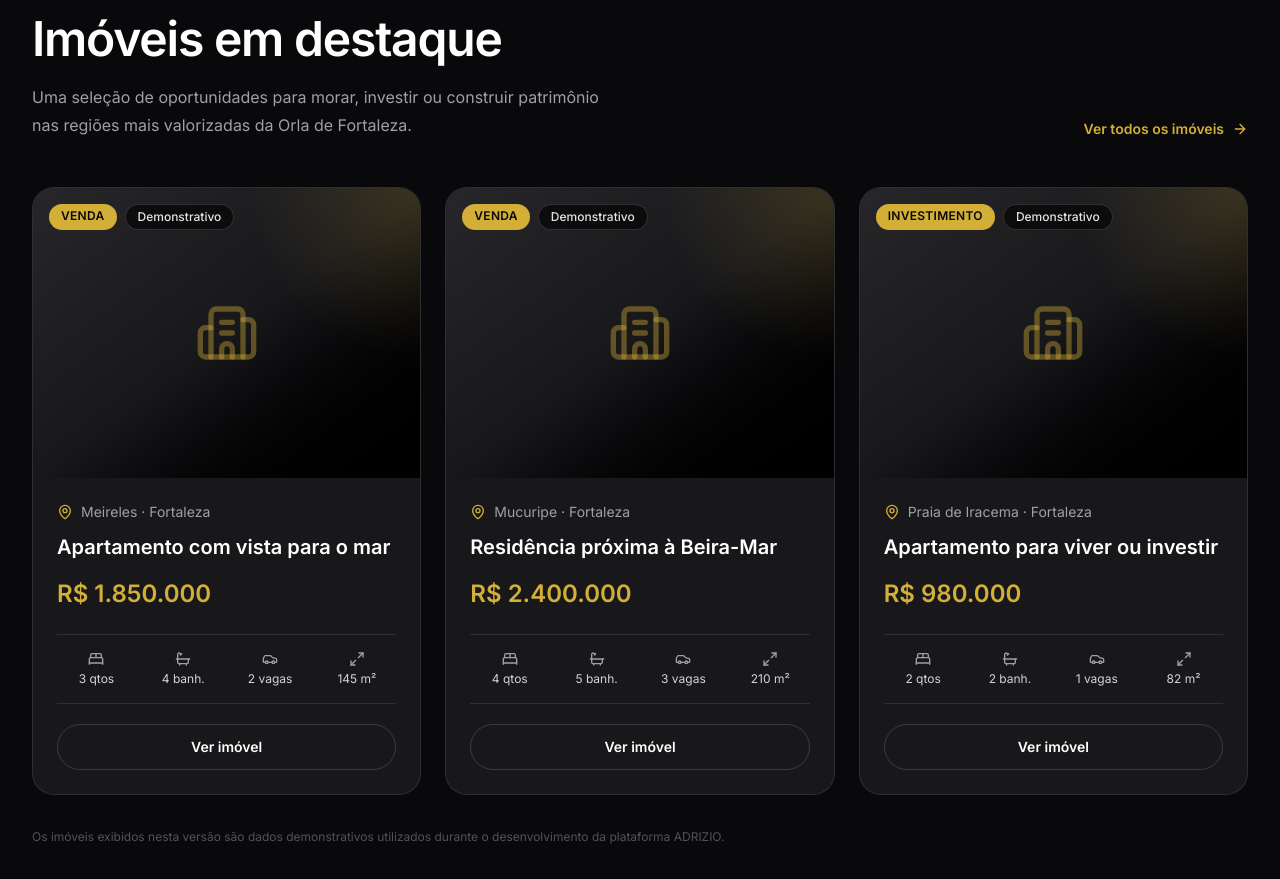
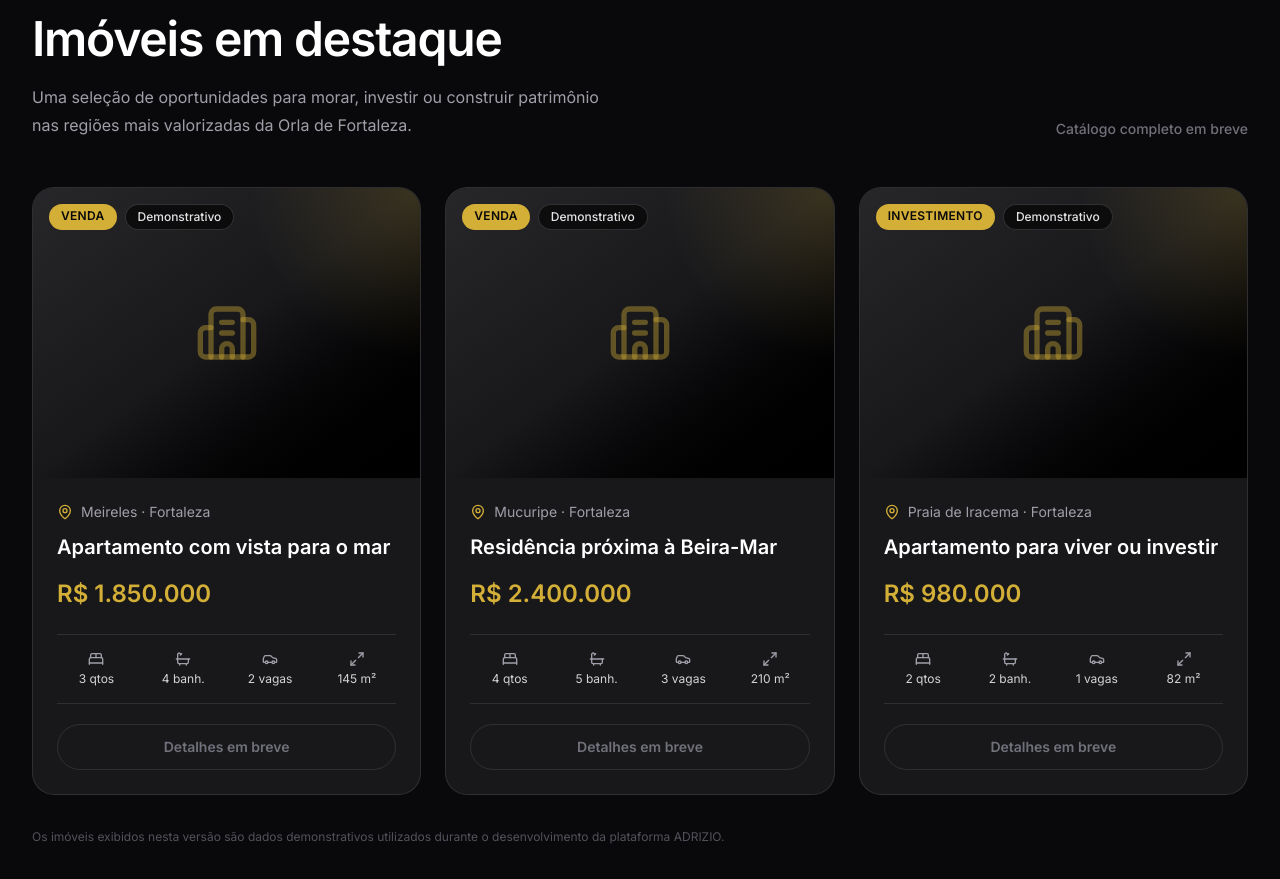
Before and after one commit to adriziomartins/adrizio, a Next.js app: page / in a window 1280 px wide. Shown: the part 1223-2102 px from the top of the page. Built offline with nearby package versions, Linux system fonts and the light colour scheme.

Commit message:
fix: prevent dead property links on landing

```diff
--- a/components/property/property-card.tsx
+++ b/components/property/property-card.tsx
@@ -84,13 +84,18 @@ export function PropertyCard({ property }: PropertyCardProps) {
             <dd className="text-xs text-zinc-300">{property.area} m²</dd>
           </div>
         </dl>
-
+        {property.demonstrative ? (
+          <div className="mt-5 inline-flex w-full cursor-default items-center justify-center rounded-full border border-white/10 px-5 py-3 text-sm font-semibold text-zinc-500">
+            Detalhes em breve
+          </div>
+        ) : (
           <Link
             href={`/imoveis/${property.slug}`}
             className="mt-5 inline-flex w-full items-center justify-center rounded-full border border-white/15 px-5 py-3 text-sm font-semibold text-white transition-all hover:border-[#D4AF37]/60 hover:bg-[#D4AF37] hover:text-zinc-950 focus-visible:outline-none focus-visible:ring-2 focus-visible:ring-[#D4AF37]"
           >
             Ver imóvel
           </Link>
+        )}
       </div>
     </article>
   )
--- a/sections/home/featured-properties.tsx
+++ b/sections/home/featured-properties.tsx
@@ -1,6 +1,3 @@
-import Link from 'next/link'
-import { ArrowRight } from 'lucide-react'
-
 import { PropertyCard } from '@/components/property/property-card'
 import { featuredProperties } from '@/data/featured-properties'
 
@@ -32,13 +29,7 @@ export function FeaturedProperties() {
             </p>
           </div>
 
-          <Link
-            href="/imoveis"
-            className="inline-flex items-center gap-2 text-sm font-semibold text-[#D4AF37] transition-colors hover:text-[#E5C45A]"
-          >
-            Ver todos os imóveis
-            <ArrowRight className="size-4" aria-hidden="true" />
-          </Link>
+          <p className="text-sm font-medium text-zinc-500">Catálogo completo em breve</p>
         </div>
 
         {/* Cards */}
```
Lines whose indentation alone changed are shown as unchanged.
